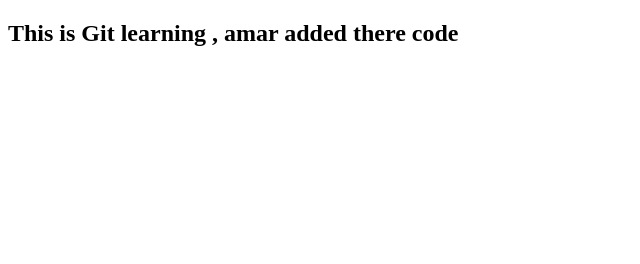
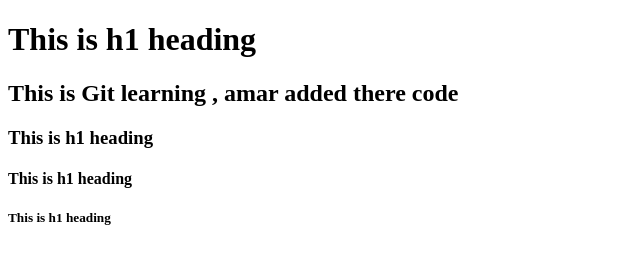
Before and after one commit to sarang67/learnig-repo-kk, a plain HTML site: page index.html in a window 1280 px wide. Shown: the whole page, without its empty margins (0-640 px from the left). Drawn offline with Linux system fonts and the light colour scheme.

Commit message:
all heading added

```diff
--- a/index.html
+++ b/index.html
@@ -7,7 +7,11 @@
     <title>Document</title>
   </head>
   <body>
+    <h1>This is h1 heading</h1>
     <h2>This is Git learning , amar added there code</h2>
+    <h3>This is h1 heading</h3>
+    <h4>This is h1 heading</h4>
+    <h5>This is h1 heading</h5>
     <script src="./index.js"></script>
   </body>
 </html>
```
